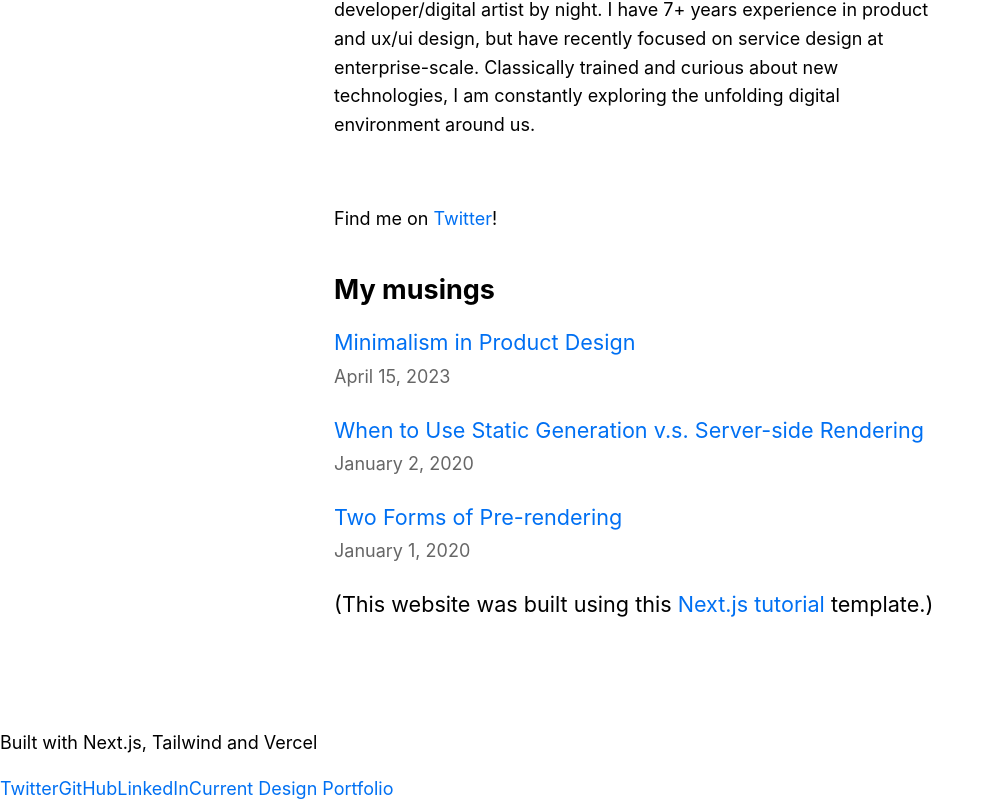
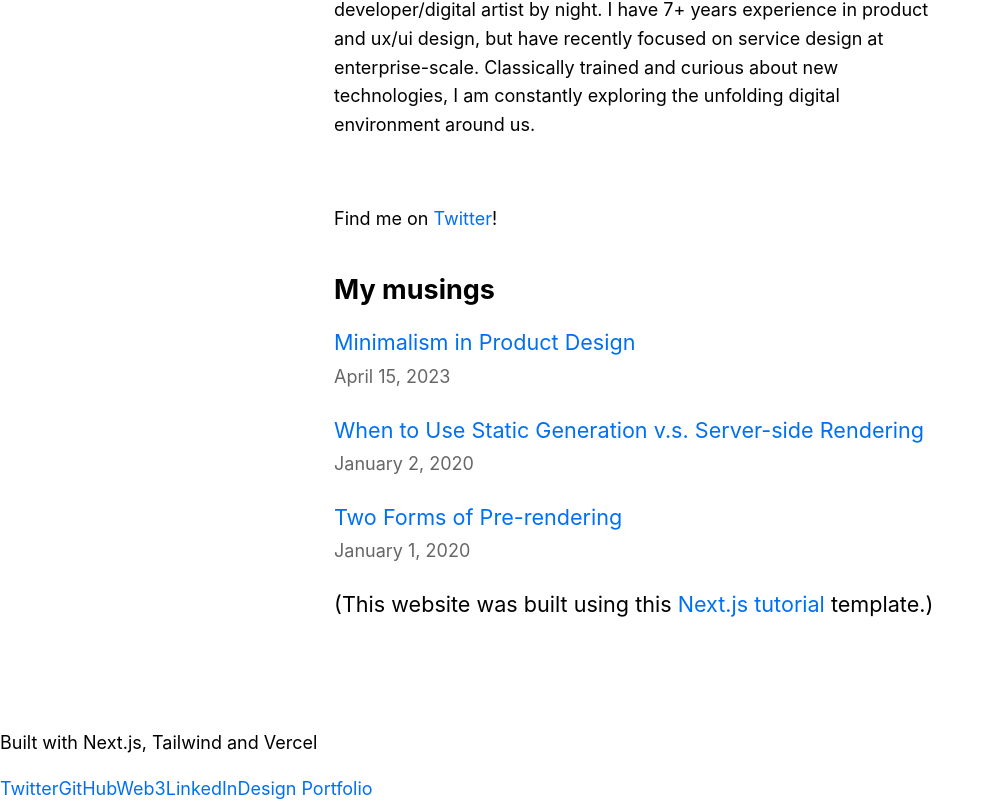
Before and after one commit to cellfade/nextjs-blog, a Next.js app: page / in a window 1280 px wide. Shown: the part 580-1384 px from the top of the page, without its empty margins (0-993 px from the left). Built offline with nearby package versions, Linux system fonts and the light colour scheme.

Commit message:
Update Footer.js

```diff
--- a/components/Footer.js
+++ b/components/Footer.js
@@ -24,6 +24,14 @@ const Footer = () => {
                         >
                             GitHub
                         </a>
+<a
+                            href="https://linktr.ee/cellfade"
+                            className={"transition-colors hover:text-yellow-500"}
+                            target="_blank"
+                            rel="noreferrer"
+                        >
+                            Web3
+                        </a>
                         <a
                             href="https://www.linkedin.com/in/andrew-miller-288b5059/"
                             className={"transition-colors hover:text-yellow-500"}
@@ -38,7 +46,7 @@ const Footer = () => {
                             target="_blank"
                             rel="noreferrer"
                         >
-                            Current Design Portfolio
+                            Design Portfolio
                         </a>
                     </div>
                 </div>
```
